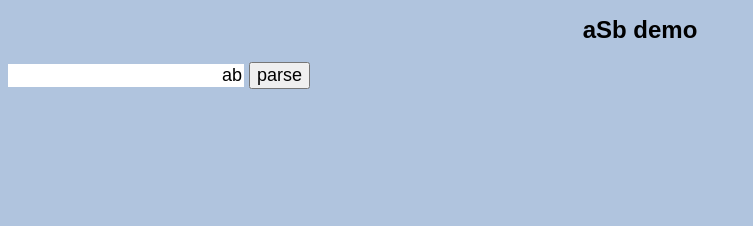
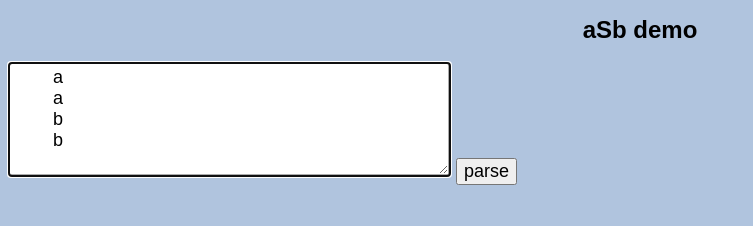
Before and after one commit to ULL-ESIT-PL-1718/jison-aSb, a plain HTML site: page index.html in a window 1280 px wide. Shown: the whole page, without its empty margins (0-753 px from the left). Drawn offline with nearby package versions, Linux system fonts and the light colour scheme.

Commit message:
actions with attributes added

```diff
--- a/index.html
+++ b/index.html
@@ -12,7 +12,13 @@
       <script src="aSb.js"></script>
       <script src="main.js"></script>
       <p>
-        <input type="text" value="ab" /> <button>parse</button>
+      <textarea id="input" autofocus cols = "40" rows = "5">
+        a
+        a
+        b
+        b
+      </textarea>
+      <button>parse</button>
         <pre>
           <span id="output"></span> <!-- Output goes here! -->
         </pre>
--- a/main.js
+++ b/main.js
@@ -1,7 +1,7 @@
 $(document).ready(function () {
   $("button").click(function () {
     try {
-      var result = aSb.parse($("input").val())
+      var result = aSb.parse($("#input").val())
       $("#output").html(result);
     } catch (e) {
       $("#output").html(String(e));
```
Also changed, not shown: 1 other file.
